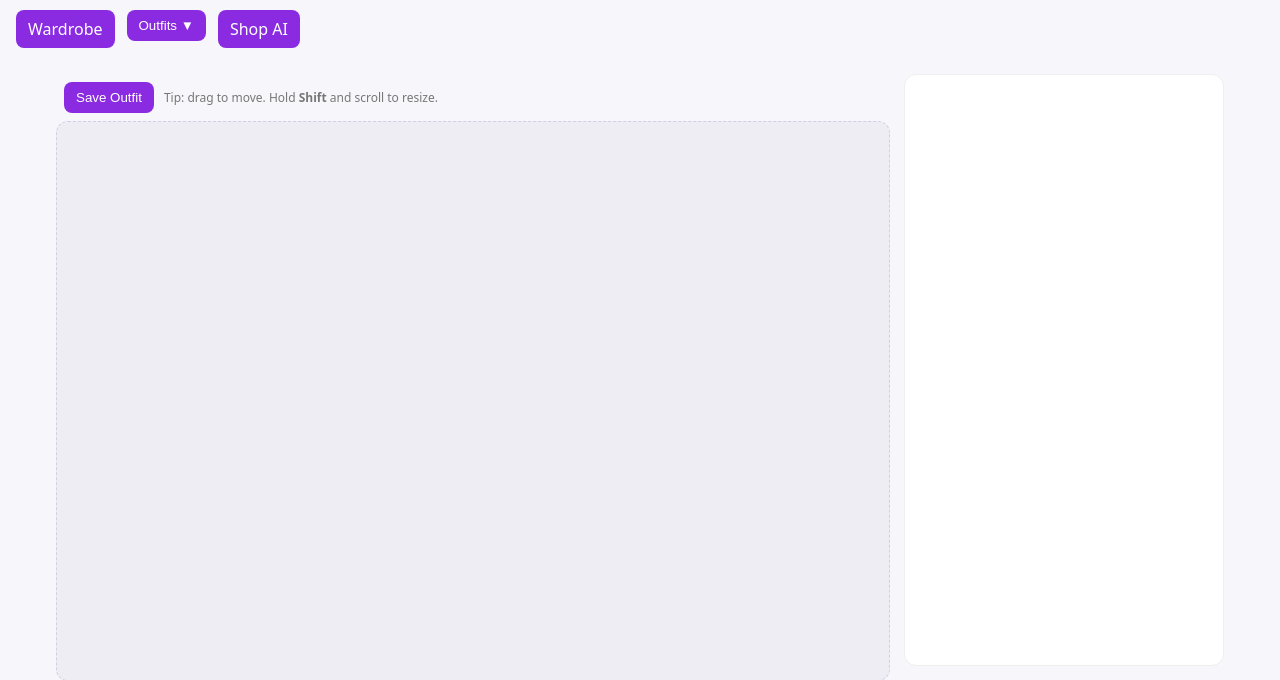
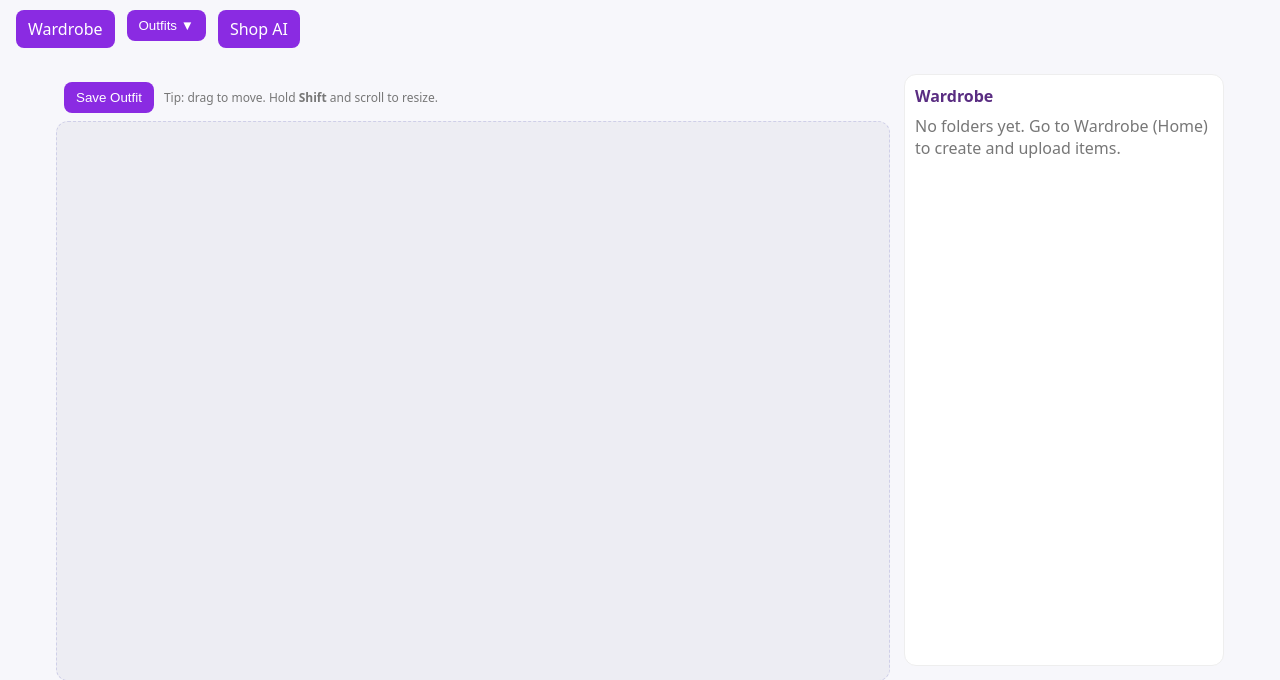
Before and after one commit to michael693215/threaded-HACKUMBC2025, a Flask app: page /outfits/create in a window 1280 px wide. Shown: the part 67-747 px from the top of the page. Run offline with Flask 3, Linux system fonts and the light colour scheme; some libraries are stand-ins or nearby versions.

Commit message:
Fixed create/saved folder bugs

```diff
--- a/templates/create.html
+++ b/templates/create.html
@@ -8,6 +8,8 @@
   :root { --purple:#5a2d82; --purple-2:#8a2be2; --bg:#f7f7fb; --card:#fff; --muted:#777; }
   * { box-sizing:border-box; }
   body { margin:0; font-family: system-ui, -apple-system, Arial, sans-serif; background:var(--bg); color:#222; }
+
+  /* Top nav + toolbars */
   .nav { background:#fff; border-bottom:1px solid #eee; padding:18px 16px; }
   .brand { font-weight:700; color:var(--purple); font-size:22px; }
   .toolbar { padding:10px 16px; display:flex; align-items:flex-start; gap:12px; }
@@ -26,22 +28,42 @@
   .dropdown.open { display:block; }
   .menu-list a { display:block; padding:8px 10px; border-radius:8px; text-decoration:none; color:#222; }
   .menu-list a:hover { background:#f2f2f7; }
+
+  /* Layout */
   .layout { display:grid; grid-template-columns: 1fr 320px; gap:14px; max-width:1200px; margin:16px auto; padding:0 16px; }
+
+  /* Canvas area */
   .canvas-wrap { background:#ededf3; border:1px dashed #cfcfe8; border-radius:12px; min-height:560px; position:relative; overflow:hidden; }
   .canvas-toolbar { display:flex; gap:10px; padding:8px; align-items:center; }
   .save-btn { background:var(--purple-2); color:#fff; border:none; border-radius:8px; padding:8px 12px; cursor:pointer; }
+  .save-btn[disabled] { opacity:.6; cursor:not-allowed; }
   .save-btn:hover { filter:brightness(.95); }
   .hint { color:var(--muted); font-size:12px; }
-  .item { position:absolute; touch-action:none; border:1px solid transparent; border-radius:10px; box-shadow: 0 4px 14px rgba(0,0,0,.12); cursor:grab; user-select:none; background:transparent; }
+
+  /* Draggable items */
+  .item { position:absolute; touch-action:none; border:1px solid transparent; border-radius:10px;
+          box-shadow: 0 4px 14px rgba(0,0,0,.12); cursor:grab; user-select:none; background:transparent; }
   .item.dragging { cursor:grabbing; }
   .item.selected { border-color: rgba(138,43,226,.6); }
   .item img { display:block; width:100%; height:100%; object-fit:contain; pointer-events:none; border-radius:10px; }
-  .drag-remove { position:absolute; top:-10px; right:-10px; background:#000; color:#fff; border:none; border-radius:999px; width:22px; height:22px; font-size:14px; line-height:22px; text-align:center; cursor:pointer; opacity:.85; }
+  .drag-remove { position:absolute; top:-10px; right:-10px; background:#000; color:#fff; border:none;
+                 border-radius:999px; width:22px; height:22px; font-size:14px; line-height:22px; text-align:center; cursor:pointer; opacity:.85; }
+
+  /* Sidebar */
   .sidebar { background:#fff; border:1px solid #eee; border-radius:12px; padding:10px; overflow:auto; max-height:74vh; }
-  .folder-block { margin-bottom:12px; }
-  .folder-title { font-weight:700; color:var(--purple); margin:6px 0; }
+  .sidebar-header { display:flex; align-items:center; justify-content:space-between; gap:8px; margin-bottom:8px; }
+  .sidebar-title { font-weight:700; color:var(--purple); }
+  .sidebar-back { background:#eee; border:none; border-radius:8px; padding:6px 8px; cursor:pointer; }
+  .folders-list { display:flex; flex-direction:column; gap:8px; }
+  .folder-row { display:flex; align-items:center; justify-content:space-between; gap:10px;
+                border:1px solid #eee; border-radius:10px; padding:10px; cursor:pointer; background:#fafafa; }
+  .folder-row:hover { background:#f2f2f7; }
+  .folder-name { font-weight:600; overflow:hidden; text-overflow:ellipsis; white-space:nowrap; }
+  .folder-count { color:var(--muted); font-size:12px; }
+
   .thumbs { display:grid; grid-template-columns: repeat(3, 1fr); gap:6px; }
   .thumb { width:100%; aspect-ratio:1/1; object-fit:cover; background:#fafafa; border:1px solid #eee; border-radius:8px; cursor:pointer; }
+  .empty { color:var(--muted); }
 </style>
 </head>
 <body>
@@ -73,38 +95,125 @@
   </div>
 
 <script>
+  /* ---------- Menus ---------- */
   const outfitsBtn = document.getElementById('outfitsBtn');
   const outfitsDrop = document.getElementById('outfitsDrop');
   function toggle(el, open){ el.classList.toggle('open', open!==undefined?open:!el.classList.contains('open')); }
   outfitsBtn.addEventListener('click', (e)=>{ e.stopPropagation(); toggle(outfitsDrop); });
+  outfitsDrop.addEventListener('click', (e)=> e.stopPropagation());
   document.addEventListener('click', ()=>toggle(outfitsDrop,false));
 
+  /* ---------- State ---------- */
   const LS_V3='threadedfits_state_v3', LS_V2='threadedfits_state_v2';
-  function loadState(){ try{ const r3=localStorage.getItem(LS_V3); if(r3){ const s=JSON.parse(r3); sanitize(s); return s; } }catch{} try{ const r2=localStorage.getItem(LS_V2); if(r2){ const s2=JSON.parse(r2); const s3={folders:s2.folders||[], outfits:[]}; sanitize(s3); saveState(s3); return s3; } }catch{} const empty={folders:[], outfits:[]}; saveState(empty); return empty; }
-  function sanitize(s){ if(!Array.isArray(s.folders)) s.folders=[]; if(!Array.isArray(s.outfits)) s.outfits=[]; s.folders.forEach(f=>{ f.images=(f.images||[]).map(x=>typeof x==='string'?({src:x,ts:Date.now()}):x); }); }
-  function saveState(s){ localStorage.setItem(LS_V3, JSON.stringify(s)); }
+  function loadState(){
+    try{ const r3=localStorage.getItem(LS_V3); if(r3){ const s=JSON.parse(r3); sanitize(s); return s; } }catch{}
+    try{ const r2=localStorage.getItem(LS_V2); if(r2){ const s2=JSON.parse(r2); const s3={folders:s2.folders||[], outfits:[]}; sanitize(s3); saveState(s3); return s3; } }catch{}
+    const empty={folders:[], outfits:[]}; saveState(empty); return empty;
+  }
+  function sanitize(s){
+    if(!Array.isArray(s.folders)) s.folders=[];
+    if(!Array.isArray(s.outfits)) s.outfits=[];
+    s.folders.forEach(f=>{ f.images=(f.images||[]).map(x=>typeof x==='string'?({src:x,ts:Date.now()}):x); });
+  }
+  function saveState(s){
+    try {
+      localStorage.setItem(LS_V3, JSON.stringify(s));
+      return true;
+    } catch (e) {
+      alert('Unable to save outfit (storage limit?). Try removing older outfits.\n\nDetails: '+e);
+      return false;
+    }
+  }
   function uid(){ return 'o_' + Math.random().toString(36).slice(2) + Date.now().toString(36); }
   let state = loadState();
 
+  // Re-sync if another tab/page modifies localStorage (e.g., uploading on / or /folder)
+  window.addEventListener('storage', (e)=>{ if(e.key===LS_V3){ state = loadState(); renderSidebar(); } });
+  window.addEventListener('focus', ()=>{ state = loadState(); renderSidebar(); });
+
+  /* ---------- Sidebar (Folders → Folder thumbnails) ---------- */
   const sidebar = document.getElementById('sidebar');
+  let currentFolderId = null; // null = show folders list
+
   function renderSidebar(){
-    sidebar.innerHTML='';
-    if(!state.folders.length){ sidebar.innerHTML='<div class="hint">No folders yet. Add photos first.</div>'; return; }
-    state.folders.forEach(f=>{
-      const block=document.createElement('div'); block.className='folder-block';
-      const title=document.createElement('div'); title.className='folder-title'; title.textContent=f.name;
-      const grid=document.createElement('div'); grid.className='thumbs';
-      (f.images||[]).forEach(img=>{
-        const t=document.createElement('img'); t.className='thumb'; t.src=img.src||img; t.alt=f.name;
-        t.addEventListener('click', ()=> addItemToCanvas(t.src));
-        grid.appendChild(t);
+    sidebar.innerHTML = '';
+
+    // Header
+    const header = document.createElement('div');
+    header.className = 'sidebar-header';
+
+    const title = document.createElement('div');
+    title.className = 'sidebar-title';
+
+    const backBtn = document.createElement('button');
+    backBtn.className = 'sidebar-back';
+    backBtn.textContent = '← Back';
+    backBtn.addEventListener('click', ()=>{ currentFolderId = null; renderSidebar(); });
+
+    // Decide view
+    if (!state.folders.length) {
+      title.textContent = 'Wardrobe';
+      header.appendChild(title);
+      sidebar.appendChild(header);
+      const empty = document.createElement('div');
+      empty.className = 'empty';
+      empty.textContent = 'No folders yet. Go to Wardrobe (Home) to create and upload items.';
+      sidebar.appendChild(empty);
+      return;
+    }
+
+    if (!currentFolderId) {
+      // Root: list folders
+      title.textContent = 'Wardrobe';
+      header.appendChild(title);
+      sidebar.appendChild(header);
+
+      const list = document.createElement('div');
+      list.className = 'folders-list';
+
+      state.folders.forEach(f=>{
+        const row = document.createElement('div');
+        row.className = 'folder-row';
+        const name = document.createElement('div'); name.className='folder-name'; name.textContent = f.name;
+        const count = document.createElement('div'); count.className='folder-count'; count.textContent = (f.images?.length||0)+' items';
+        row.appendChild(name); row.appendChild(count);
+        row.addEventListener('click', ()=>{ currentFolderId = f.id; renderSidebar(); });
+        list.appendChild(row);
       });
-      block.appendChild(title); block.appendChild(grid); sidebar.appendChild(block);
+
+      sidebar.appendChild(list);
+      return;
+    }
+
+    // Inside a folder: thumbnails
+    const folder = state.folders.find(x=>x.id===currentFolderId);
+    if (!folder) { currentFolderId = null; renderSidebar(); return; }
+
+    title.textContent = folder.name;
+    header.appendChild(title);
+    header.appendChild(backBtn);
+    sidebar.appendChild(header);
+
+    if (!folder.images || !folder.images.length) {
+      const empty = document.createElement('div'); empty.className='empty'; empty.textContent='No items in this folder.';
+      sidebar.appendChild(empty);
+      return;
+    }
+
+    const grid = document.createElement('div'); grid.className='thumbs';
+    (folder.images||[]).forEach(img=>{
+      const src = img.src || img;
+      const t = document.createElement('img'); t.className='thumb'; t.src=src; t.alt=folder.name;
+      t.addEventListener('click', ()=> addItemToCanvas(src));
+      grid.appendChild(t);
     });
+    sidebar.appendChild(grid);
   }
 
+  /* ---------- Canvas interactions ---------- */
   const canvas = document.getElementById('canvas');
   let zCounter = 10;
+
   function clamp(v, min, max){ return Math.max(min, Math.min(max, v)); }
   function setItemPos(el, x, y){
     const cw = canvas.clientWidth, ch = canvas.clientHeight;
@@ -124,41 +233,125 @@
     document.querySelectorAll('#canvas .item').forEach(i=>i.classList.remove('selected'));
     el.classList.add('selected'); el.style.zIndex=(++zCounter).toString();
   }
+
   function enableDrag(el){
     let dragging=false, sx=0, sy=0, startX=0, startY=0;
-    el.addEventListener('pointerdown', (e)=>{ selectItem(el); dragging=true; sx=e.clientX; sy=e.clientY; startX=parseFloat(el.dataset.x||'0'); startY=parseFloat(el.dataset.y||'0'); el.classList.add('dragging'); el.setPointerCapture(e.pointerId); });
-    el.addEventListener('pointermove', (e)=>{ if(!dragging) return; const dx=e.clientX-sx, dy=e.clientY-sy; setItemPos(el, startX+dx, startY+dy); });
-    el.addEventListener('pointerup', (e)=>{ dragging=false; el.classList.remove('dragging'); el.releasePointerCapture(e.pointerId); });
-    el.addEventListener('wheel', (e)=>{ if(!e.shiftKey) return; e.preventDefault(); const baseW=parseFloat(el.dataset.baseW), baseH=parseFloat(el.dataset.baseH); let scale=parseFloat(el.dataset.scale||'1'); scale *= (e.deltaY<0?1.05:0.95); scale = clamp(scale, 0.3, 3); el.dataset.scale=scale; setItemSize(el, baseW*scale, baseH*scale, true); }, { passive:false });
+
+    // Don’t start dragging when pressing the X button
+    el.addEventListener('pointerdown', (e)=>{
+      if (e.target.closest('.drag-remove')) return;
+      selectItem(el);
+      dragging=true; sx=e.clientX; sy=e.clientY;
+      startX=parseFloat(el.dataset.x||'0'); startY=parseFloat(el.dataset.y||'0');
+      el.classList.add('dragging'); el.setPointerCapture(e.pointerId);
+    });
+
+    el.addEventListener('pointermove', (e)=>{
+      if(!dragging) return;
+      const dx=e.clientX-sx, dy=e.clientY-sy;
+      setItemPos(el, startX+dx, startY+dy);
+    });
+
+    el.addEventListener('pointerup', (e)=>{
+      dragging=false;
+      el.classList.remove('dragging');
+      try { el.releasePointerCapture(e.pointerId); } catch {}
+    });
+
+    // Resize with Shift + wheel
+    el.addEventListener('wheel', (e)=>{
+      if(!e.shiftKey) return;
+      e.preventDefault();
+      const baseW=parseFloat(el.dataset.baseW), baseH=parseFloat(el.dataset.baseH);
+      let scale=parseFloat(el.dataset.scale||'1');
+      scale *= (e.deltaY<0?1.05:0.95);
+      scale = clamp(scale, 0.3, 3);
+      el.dataset.scale=scale;
+      setItemSize(el, baseW*scale, baseH*scale, true);
+    }, { passive:false });
   }
+
   function addItemToCanvas(src){
     const wrap=document.createElement('div'); wrap.className='item'; wrap.dataset.scale='1';
     const img=new Image(); img.draggable=false; img.src=src;
-    img.onload = ()=>{ const baseW = clamp(img.naturalWidth || 180, 120, 220); const ratio=(img.naturalHeight||baseW)/(img.naturalWidth||baseW); const baseH=Math.round(baseW*ratio); wrap.dataset.baseW=baseW; wrap.dataset.baseH=baseH; wrap.style.width=baseW+'px'; wrap.style.height=baseH+'px'; const x=(canvas.clientWidth-baseW)/2+(Math.random()*40-20); const y=(canvas.clientHeight-baseH)/2+(Math.random()*40-20); setItemPos(wrap, x, y); };
-    const del=document.createElement('button'); del.className='drag-remove'; del.textContent='×'; del.addEventListener('click',(e)=>{ e.stopPropagation(); wrap.remove(); });
-    wrap.appendChild(img); wrap.appendChild(del); enableDrag(wrap); canvas.appendChild(wrap);
+
+    img.onload = ()=>{
+      const baseW = clamp(img.naturalWidth || 180, 120, 220);
+      const ratio  = (img.naturalHeight||baseW)/(img.naturalWidth||baseW);
+      const baseH  = Math.round(baseW*ratio);
+      wrap.dataset.baseW=baseW; wrap.dataset.baseH=baseH;
+      wrap.style.width=baseW+'px'; wrap.style.height=baseH+'px';
+      const x=(canvas.clientWidth-baseW)/2+(Math.random()*40-20);
+      const y=(canvas.clientHeight-baseH)/2+(Math.random()*40-20);
+      setItemPos(wrap, x, y);
+    };
+
+    const del=document.createElement('button');
+    del.className='drag-remove';
+    del.textContent='×';
+    del.addEventListener('pointerdown', (e)=>{ e.stopPropagation(); e.preventDefault(); }, { passive:false });
+    del.addEventListener('click',(e)=>{ e.stopPropagation(); if (wrap.parentNode === canvas) canvas.removeChild(wrap); });
+
+    wrap.appendChild(img);
+    wrap.appendChild(del);
+    enableDrag(wrap);
+    canvas.appendChild(wrap);
   }
 
+  /* ---------- Save outfit ---------- */
   async function makePreview(items){
     const cw=canvas.clientWidth, ch=canvas.clientHeight, maxW=480, scale=maxW/cw, tw=Math.round(maxW), th=Math.round(ch*scale);
-    const off=document.createElement('canvas'); off.width=tw; off.height=th; const ctx=off.getContext('2d'); ctx.fillStyle='#ededf3'; ctx.fillRect(0,0,tw,th);
+    const off=document.createElement('canvas'); off.width=tw; off.height=th;
+    const ctx=off.getContext('2d'); ctx.fillStyle='#ededf3'; ctx.fillRect(0,0,tw,th);
     const loads = items.map(it=>new Promise(res=>{ const im=new Image(); im.onload=()=>res({im,it}); im.src=it.src; }));
     const all = await Promise.all(loads);
     all.forEach(({im,it})=>{ ctx.drawImage(im, it.x*scale, it.y*scale, it.w*scale, it.h*scale); });
     return off.toDataURL('image/jpeg', 0.85);
   }
 
+  function clearCanvas(){
+    // robustly remove all children
+    while (canvas.firstChild) canvas.removeChild(canvas.firstChild);
+  }
+
   const saveBtn=document.getElementById('saveOutfitBtn');
   saveBtn.addEventListener('click', async ()=>{
     const name=prompt('Name this outfit:','My Outfit'); if(!name) return;
-    const items=[...canvas.querySelectorAll('.item')].map(w=>{ const img=w.querySelector('img'); if(!img) return null; const baseW=parseFloat(w.dataset.baseW), baseH=parseFloat(w.dataset.baseH), scale=parseFloat(w.dataset.scale||'1'); return { src:img.src, x:parseFloat(w.dataset.x||'0'), y:parseFloat(w.dataset.y||'0'), w:baseW*scale, h:baseH*scale, scale, baseW, baseH }; }).filter(Boolean);
-    const preview = await makePreview(items);
-    const outfit={ id: uid(), name:name.trim(), items, preview, createdAt: Date.now() };
-    state.outfits = state.outfits || []; state.outfits.unshift(outfit); saveState(state);
-    if(confirm('Saved! Go to Saved Outfits now?')) location.href='/outfits/saved';
+
+    const items=[...canvas.querySelectorAll('.item')].map(w=>{
+      const img=w.querySelector('img'); if(!img) return null;
+      const baseW=parseFloat(w.dataset.baseW), baseH=parseFloat(w.dataset.baseH), scale=parseFloat(w.dataset.scale||'1');
+      return { src:img.src, x:parseFloat(w.dataset.x||'0'), y:parseFloat(w.dataset.y||'0'),
+               w:baseW*scale, h:baseH*scale, scale, baseW, baseH };
+    }).filter(Boolean);
+
+    if (!items.length) { alert('Add at least one item to the canvas before saving.'); return; }
+
+    saveBtn.disabled = true; // prevent double-clicks
+
+    try {
+      const preview = await makePreview(items);
+      const outfit={ id: uid(), name:name.trim(), items, preview, createdAt: Date.now() };
+
+      state.outfits = state.outfits || [];
+      state.outfits.unshift(outfit);
+      const ok = saveState(state);
+      if (!ok) return;
+
+      // Clear canvas immediately after successful save
+      clearCanvas();
+
+      if(confirm('Saved! Go to Saved Outfits now?')) {
+        location.href='/outfits/saved';
+      }
+    } catch (e) {
+      alert('Failed to save outfit: ' + e);
+    } finally {
+      saveBtn.disabled = false;
+    }
   });
 
-  function renderSidebar(){ /* same as above */ }
+  /* ---------- Init ---------- */
   renderSidebar();
 </script>
 </body>
```
Also changed, not shown: templates/saved.html (+22 -5 lines).
